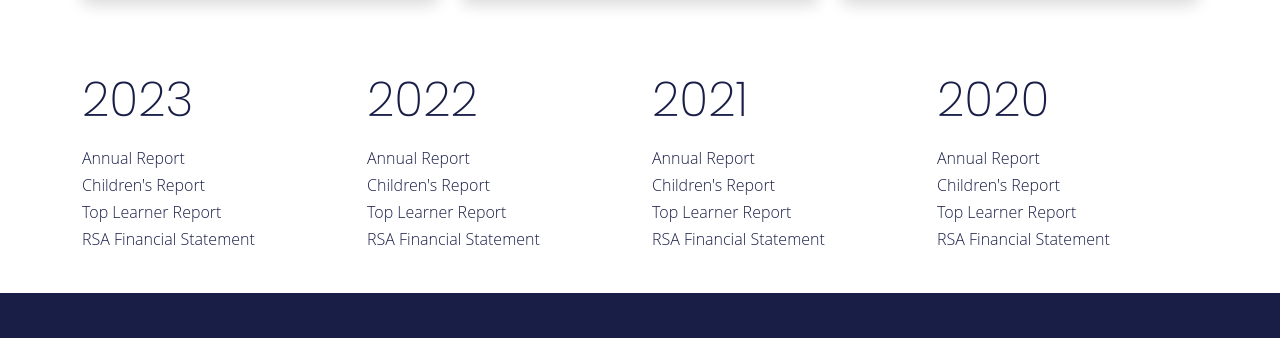
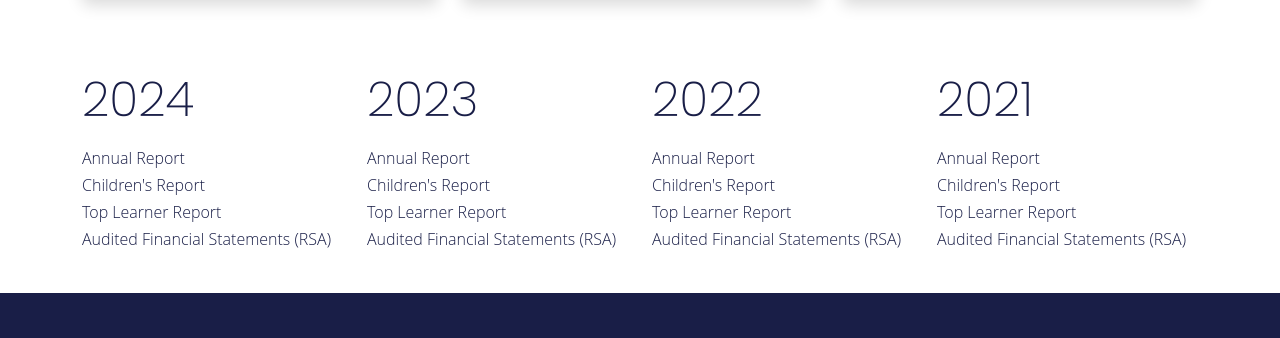
Before and after one commit to JimMcKeown17/website-redesign, a website: page impact.html in a window 1280 px wide. Shown: the part 1353-1691 px from the top of the page. Drawn offline with nearby package versions, Linux system fonts and the light colour scheme.

Commit message:
added 2024 annual report & financial statements

```diff
--- a/impact.html
+++ b/impact.html
@@ -209,6 +209,29 @@
     <section class="yearly-reports">
       <div class="container">
         <div class="row">
+          <div class="col-md-3 col-sm-6 mb-4">
+            <h2 class="year">2024</h2>
+            <ul class="list-unstyled">
+              <li>
+                <a href="static/reports/2024 Annual Report.pdf">Annual Report</a>
+              </li>
+              <li>
+                <a href="static/reports/2024 Q2 Community Jobs & Childrens Education Report.pdf"
+                  >Children's Report</a
+                >
+              </li>
+              <li>
+                <a href="#"
+                  >Top Learner Report</a
+                >
+              </li>
+              <li>
+                <a href="static/reports/Masinyusane Audited Financial Statements 2024.pdf"
+                  >Audited Financial Statements (RSA)</a
+                >
+              </li>
+            </ul>
+          </div>
           <!-- Year 2023 -->
           <div class="col-md-3 col-sm-6 mb-4">
             <h2 class="year">2023</h2>
@@ -228,7 +251,7 @@
               </li>
               <li>
                 <a href="static/reports/Masinyusane Audited Financial Statements 2023.pdf"
-                  >RSA Financial Statement</a
+                  >Audited Financial Statements (RSA)</a
                 >
               </li>
             </ul>
@@ -252,7 +275,7 @@
               </li>
               <li>
                 <a href="static/reports/Masinyusane Audited Financial Statements 2022.pdf" target="_blank"
-                  >RSA Financial Statement</a
+                  >Audited Financial Statements (RSA)</a
                 >
               </li>
             </ul>
@@ -276,35 +299,13 @@
               </li>
               <li>
                 <a href="static/reports/Masinyusane Audited Financial Statements 2021.pdf"
-                  >RSA Financial Statement</a
+                  >Audited Financial Statements (RSA)</a
                 >
               </li>
             </ul>
           </div>
           <!-- Year 2020 -->
-          <div class="col-md-3 col-sm-6 mb-4">
-            <h2 class="year">2020</h2>
-            <ul class="list-unstyled">
-              <li>
-                <a href="static/reports/2020 Masinyusane Annual Report.pdf">Annual Report</a>
-              </li>
-              <li>
-                <a href="#"
-                  >Children's Report</a
-                >
-              </li>
-              <li>
-                <a href="#"
-                  >Top Learner Report</a
-                >
-              </li>
-              <li>
-                <a href="static/reports/Masinyusane Audited Financial Statements 2020.pdf"
-                  >RSA Financial Statement</a
-                >
-              </li>
-            </ul>
-          </div>
+
         </div>
       </div>
     </section>
```
Also changed, not shown: index.html (+1 -1 lines), 2 other files.
